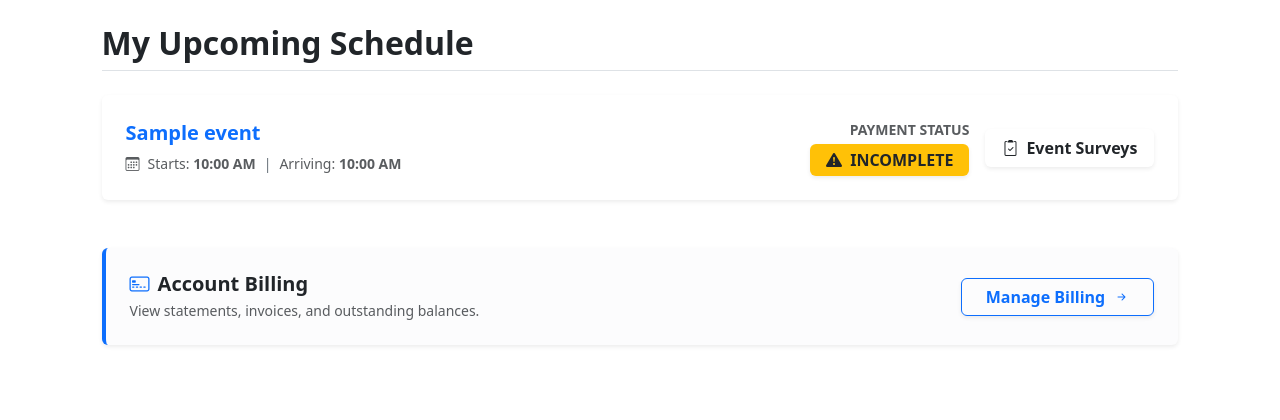
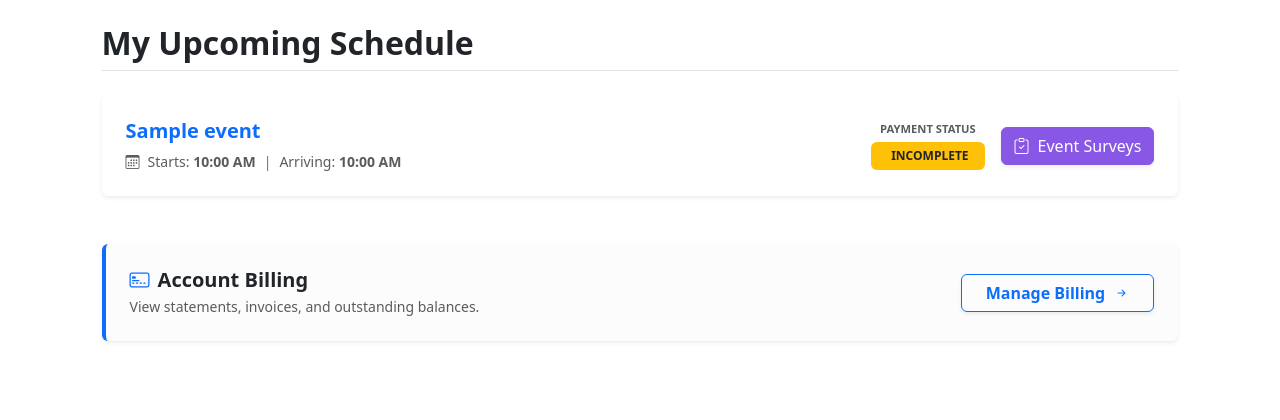
Before and after one commit to KasenFudge/ageofclaritas-webapp, a Django app: template accounts/templates/accounts/upcoming_events.html in a window 1280 px wide. Shown: the part 76-496 px from the top of the page. Run offline with Django 5.2, Linux system fonts and the light colour scheme; the template is opened without the code that fills it: most values are stand-ins (such as "Sample title", 1, 10 or a date in 2020).

Commit message:
Styling electric boogaloo

```diff
--- a/accounts/static/accounts/css/accounts.css
+++ b/accounts/static/accounts/css/accounts.css
@@ -1,17 +1,17 @@
-/* Custom Purple Interaction Buttons */
+/* Custom Solid Purple Buttons */
 .btn-purple {
-  color: #8957e5;
-  border-color: #8957e5;
-  background-color: transparent;
+  color: #ffffff !important;
+  background-color: #8957e5 !important;
+  border-color: #8957e5 !important;
   transition: all 0.2s ease-in-out;
 }
 
+/* Transitions to a deeper purple on interactions */
 .btn-purple:hover,
 .btn-purple:active,
 .btn-purple:focus {
   color: #ffffff !important;
-  background-color: #8957e5 !important;
-  border-color: #8957e5 !important;
-  /* Clean subtle shadow to match your bootstrap design depth */
-  box-shadow: 0 0.125rem 0.25rem rgba(137, 87, 229, 0.4) !important;
+  background-color: #6f3ec7 !important; /* Noticeably deeper purple */
+  border-color: #6f3ec7 !important;
+  box-shadow: 0 0.125rem 0.25rem rgba(111, 62, 199, 0.4) !important;
 }
--- a/accounts/templates/accounts/upcoming_events.html
+++ b/accounts/templates/accounts/upcoming_events.html
@@ -29,29 +29,30 @@
                   <span>Arriving: <strong>{{ reg.declared_arrival_time|date:"g:i A" }}</strong></span>
                 </p>
               </div>
+              <div class="d-flex align-items-center gap-3">
                 {# --- Column 2: Account Financial Status --- #}
-              <div class="text-md-end" style="min-width: 140px;">
-                <small class="text-muted d-block mb-1 text-uppercase fw-bold text-xs">Payment Status</small>
-                {% if reg.is_refunded %}
-                  <span class="badge bg-primary text-white px-3 py-2 fs-6 shadow-sm w-100 text-center">
-                    <i class="bi bi-arrow-counterclockwise me-1"></i> REFUNDED
-                  </span>
-                {% elif reg.is_paid %}
-                  <span class="badge bg-success px-3 py-2 fs-6 shadow-sm w-100 text-center">
-                    <i class="bi bi-check-circle-fill me-1"></i> COMPLETE
+                <div class="text-center">
+                  <small class="text-uppercase text-muted fw-bold d-block mb-1"
+                         style="font-size: 0.7rem;
+                                tracking-wide">Payment Status</small>
+                  {% if event.payment_complete %}
+                    <span class="badge bg-success px-3 py-2 text-uppercase fw-bold">
+                      <i class="bi bi-check-circle-fill me-1"></i> Complete
                     </span>
                   {% else %}
-                  <span class="badge bg-warning text-dark px-3 py-2 fs-6 shadow-sm w-100 text-center">
-                    <i class="bi bi-exclamation-triangle-fill me-1"></i> INCOMPLETE
+                    <span class="badge bg-warning text-dark px-3 py-2 text-uppercase fw-bold">
+                      <i class="bi bi-exclaim-triangle-fill me-1"></i> Incomplete
                     </span>
                   {% endif %}
                 </div>
-              {# --- Column 3: Event Interaction Utilities --- #}
-              <div class="text-md-end pt-2 pt-md-0">
+                {# --- Column 3: Event Surveys --- #}
+                <div>
                   <a href="#"
-                   class="btn btn-purple btn-md px-3 fw-semibold shadow-sm d-inline-flex align-items-center gap-2">
-                  <i class="bi bi-clipboard2-check"></i> Event Surveys
+                     class="btn btn-purple d-flex align-items-center gap-2 shadow-sm">
+                    <i class="bi bi-clipboard-check"></i>
+                    <span>Event Surveys</span>
                   </a>
+                </div>
               </div>
             </div>
           </div>
@@ -76,7 +77,7 @@
           <div class="col-12">
             <div class="card h-100 shadow-sm border-0 bg-white border-start border-info border-4">
               <div class="card-body d-flex flex-column flex-md-row justify-content-between align-items-md-center p-4 gap-3">
-                {# --- Dependent Meta & Logistical Info --- #}
+                {# --- Column 1: Core Event Metrics --- #}
                 <div class="flex-grow-1">
                   <span class="badge bg-info text-dark mb-2 px-2 py-1 fw-bold text-uppercase tracking-wider small shadow-sm">
                     <i class="bi bi-person-fill"></i> For: {{ reg.user.get_full_name|default:reg.user.username }}
@@ -89,10 +90,14 @@
                     <span>Arriving: <strong>{{ reg.declared_arrival_time|date:"g:i A" }}</strong></span>
                   </p>
                 </div>
-                {# --- Dependent Ledger Clearance --- #}
+                {# --- Column 2: Account Financial Status --- #}
                 <div class="text-md-end" style="min-width: 140px;">
                   <small class="text-muted d-block mb-1 text-uppercase fw-bold text-xs">Payment Status</small>
-                  {% if reg.is_paid %}
+                  {% if reg.is_refunded %}
+                    <span class="badge bg-primary text-white px-3 py-2 fs-6 shadow-sm w-100 text-center">
+                      <i class="bi bi-arrow-counterclockwise me-1"></i> REFUNDED
+                    </span>
+                  {% elif reg.is_paid %}
                     <span class="badge bg-success px-3 py-2 fs-6 shadow-sm w-100 text-center">
                       <i class="bi bi-check-circle-fill me-1"></i> COMPLETE
                     </span>
@@ -101,13 +106,6 @@
                       <i class="bi bi-exclamation-triangle-fill me-1"></i> INCOMPLETE
                     </span>
                   {% endif %}
-                </div>
-                {# --- Dependent Event Survey Placeholder --- #}
-                <div class="text-md-end pt-2 pt-md-0">
-                  <a href="#"
-                     class="btn btn-outline-secondary btn-md px-3 fw-semibold shadow-sm d-inline-flex align-items-center gap-2">
-                    <i class="bi bi-clipboard2-check"></i> Event Survey
-                  </a>
                 </div>
               </div>
             </div>
```
Lines whose indentation alone changed are shown as unchanged.
